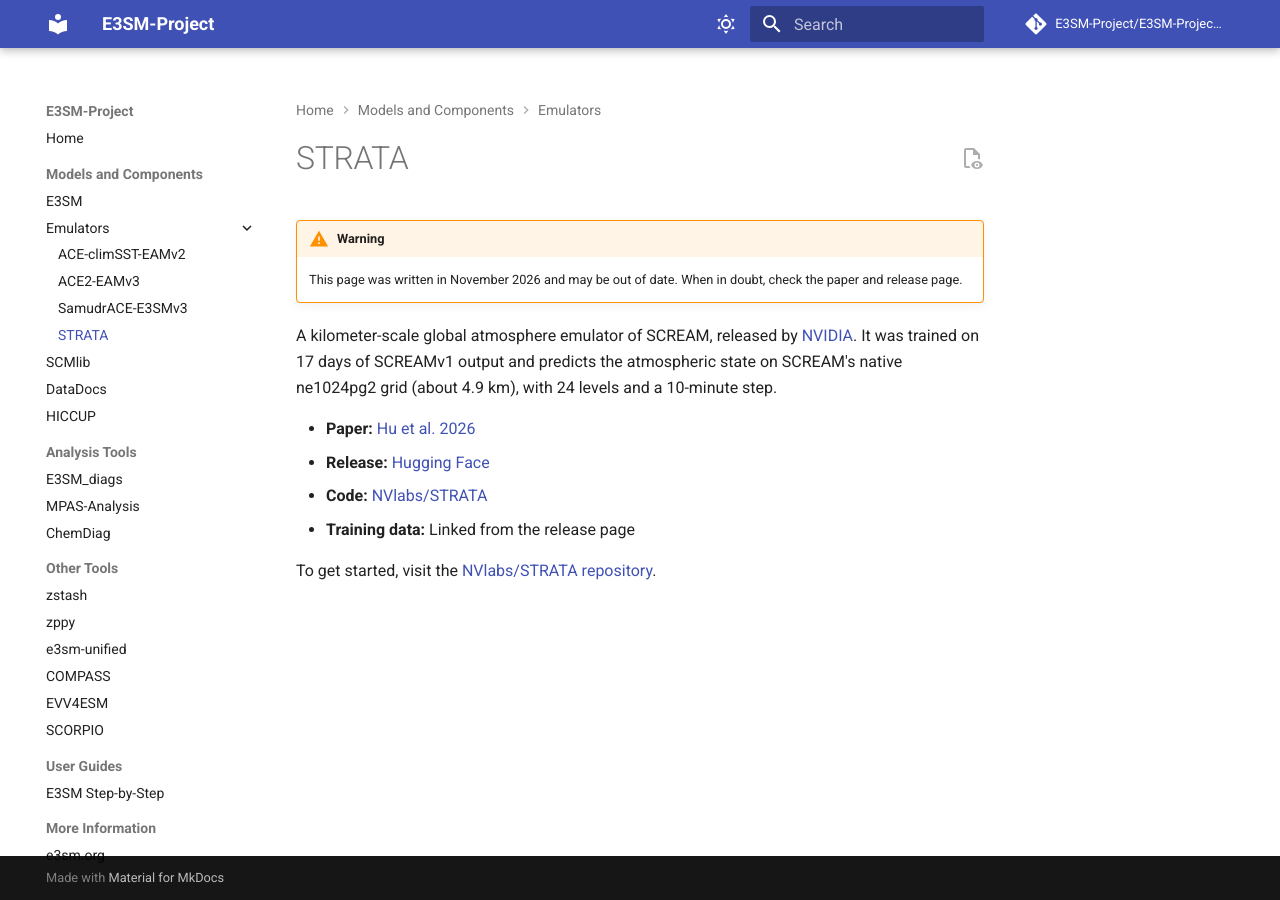
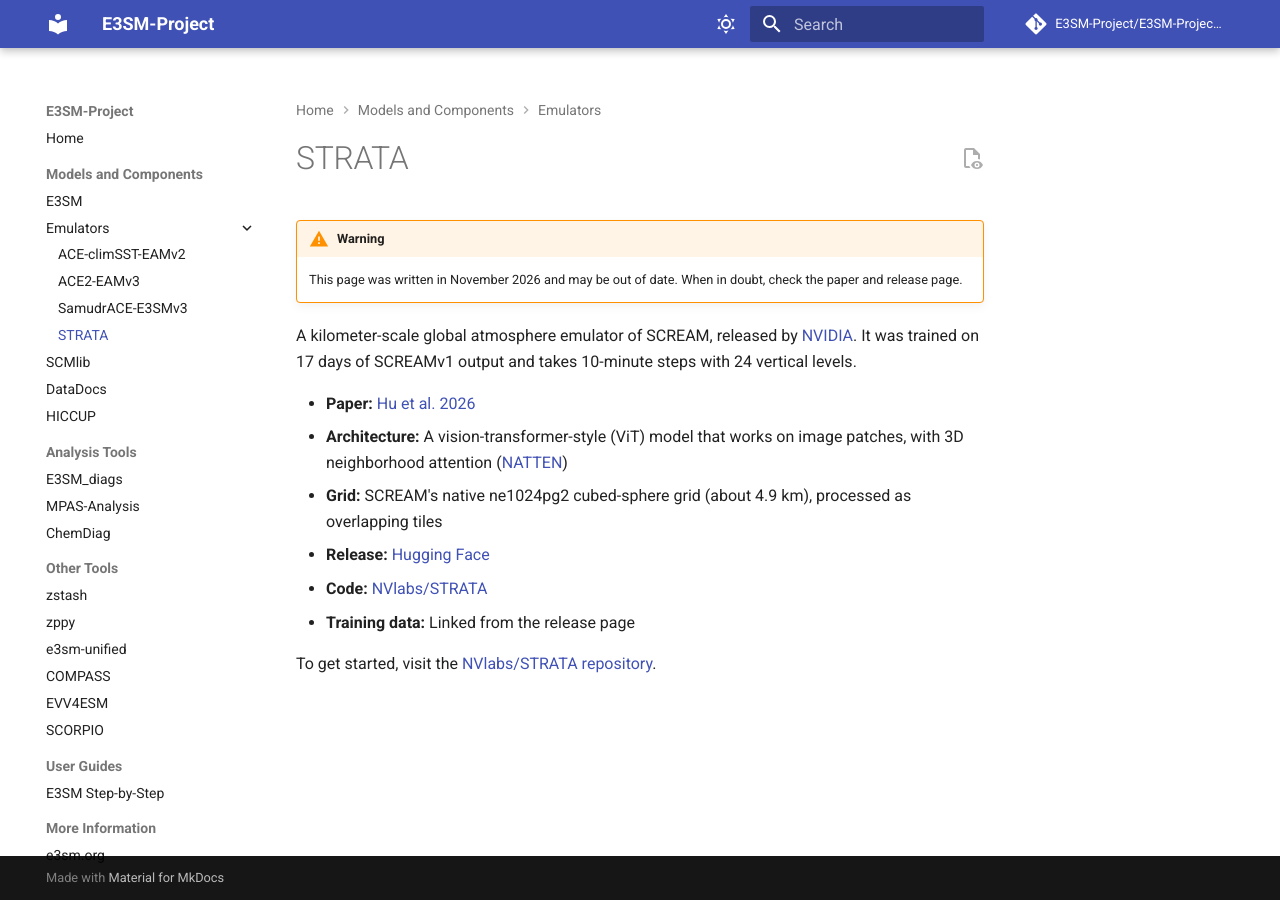
Before and after one commit to E3SM-Project/E3SM-Project.github.io, an MkDocs documentation site: the page built from docs/emulators/strata.md, in a window 1280 px wide. Built offline with MkDocs 1.6.1 and Material for MkDocs 9.7.7, drawn with Linux system fonts in a browser that asks for light colours; comment, search, counter and statistics services are not loaded.

Commit message:
Add architecture and grid to each emulator page
Address review feedback asking for an architecture bullet. Each
emulator page now lists its network architecture and the grid it runs
on, and the descriptions no longer repeat the grid.

Co-Authored-By: Claude Opus 5.5 <noreply@anthropic.com>

```diff
--- a/docs/emulators/strata.md
+++ b/docs/emulators/strata.md
@@ -3,9 +3,11 @@
 !!! warning
     This page was written in November 2026 and may be out of date. When in doubt, check the paper and release page.
 
-A kilometer-scale global atmosphere emulator of SCREAM, released by [NVIDIA](https://www.nvidia.com/). It was trained on 17 days of SCREAMv1 output and predicts the atmospheric state on SCREAM's native ne1024pg2 grid (about 4.9 km), with 24 levels and a 10-minute step.
+A kilometer-scale global atmosphere emulator of SCREAM, released by [NVIDIA](https://www.nvidia.com/). It was trained on 17 days of SCREAMv1 output and takes 10-minute steps with 24 vertical levels.
 
 - **Paper:** [Hu et al. 2026](https://arxiv.org/abs/2606.31248)
+- **Architecture:** A vision-transformer-style (ViT) model that works on image patches, with 3D neighborhood attention ([NATTEN](https://github.com/SHI-Labs/NATTEN))
+- **Grid:** SCREAM's native ne1024pg2 cubed-sphere grid (about 4.9 km), processed as overlapping tiles
 - **Release:** [Hugging Face](https://huggingface.co/nvidia/strata)
 - **Code:** [NVlabs/STRATA](https://github.com/NVlabs/STRATA)
 - **Training data:** Linked from the release page
```
Also changed, not shown: docs/emulators/ace-climsst-eamv2.md (+2 -0 lines), docs/emulators/ace2-eamv3.md (+3 -1 lines), docs/emulators/samudrace-e3smv3.md (+3 -1 lines).
